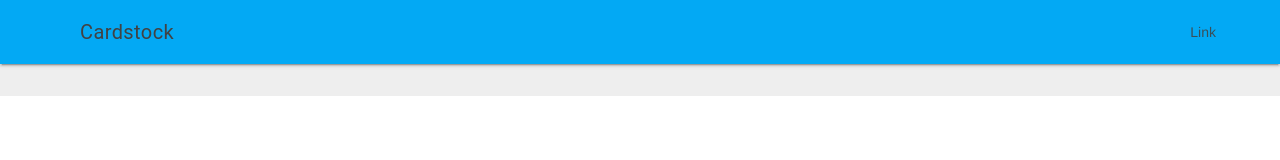
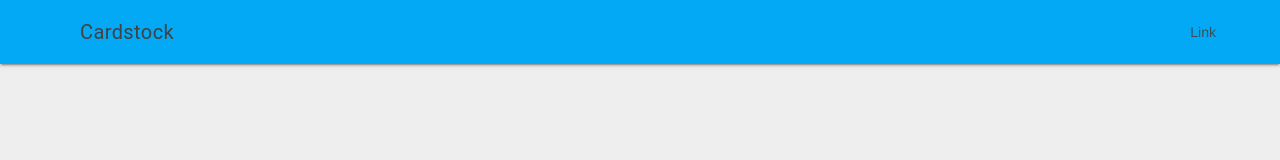
Before and after one commit to Allen-B1/cardnews, a plain HTML site: page index.html in a window 1280 px wide. Drawn offline with nearby package versions, Linux system fonts and the light colour scheme.

Commit message:
Update index.html

```diff
--- a/index.html
+++ b/index.html
@@ -7,9 +7,11 @@
     <script defer src="https://code.getmdl.io/1.3.0/material.min.js"></script>
     <script defer src="script.js"></script>
     <style>
+      .mdl-layout__content {
+        background: #EEE;
+      }
       .page-content {
         padding: 16px;
-        background: #EEE;
       }
       .page-content .mdl-card {
         display: block;
```
